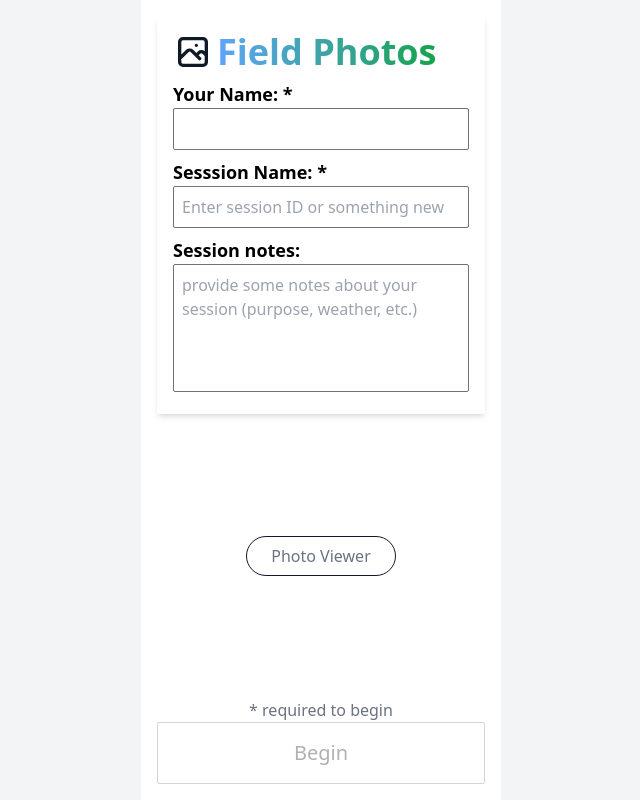
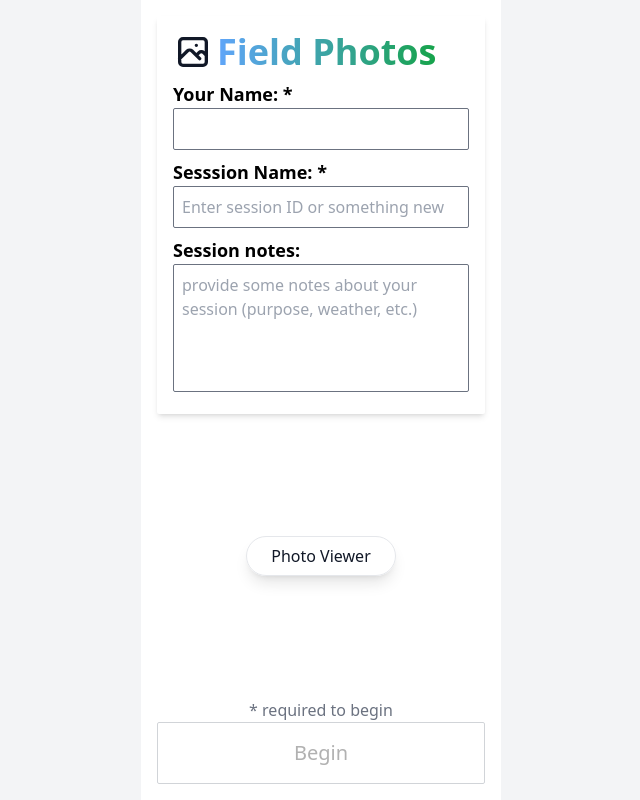
Before and after one commit to fhistudio-eric/field-photos, a Vue app: page / in a window 1280 px wide. Shown: the whole page, without its empty margins (319-959 px from the left). Built offline with nearby package versions, Linux system fonts and the light colour scheme.

Commit message:
style changes

```diff
--- a/src/views/Home.vue
+++ b/src/views/Home.vue
@@ -73,11 +73,15 @@
           to="viewer"
           class="
             mb-6
-            text-gray-500
+            text-gray-900
             rounded-full
-            border border-gray-900
+            border border-gray-200
+            shadow-lg
             p-2
             px-6
+            hover:shadow-xl
+            transition-all
+            duration-300
           "
           >Photo Viewer</router-link
         >
```
